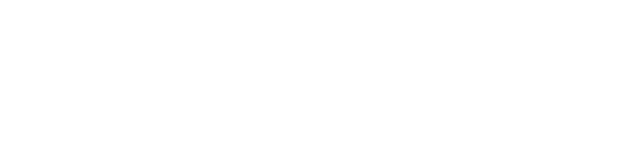
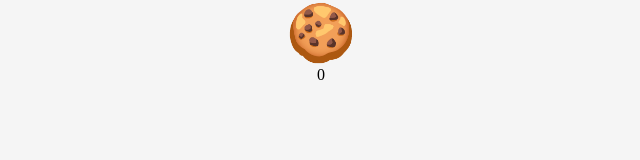
Before and after one commit to marven250/5exercisesMorningReview, a plain HTML site: page DOM Events/index.html in a window 1280 px wide. Shown: the whole page, without its empty margins (319-959 px from the left). Drawn offline with Linux system fonts and the light colour scheme.

Commit message:
cookie clicker solution draft

```diff
--- a/DOM Events/index.html
+++ b/DOM Events/index.html
@@ -8,5 +8,11 @@
     <script src="index.js"></script>
     <title>DOM Events</title>
   </head>
-  <body></body>
+  <body>
+    <!-- cookie clicker -->
+    <section id="cookieClicker">
+      <h1 id="cookie">🍪</h1>
+      <p id="counter">0</p>
+    </section>
+  </body>
 </html>
--- a/DOM Events/index.js
+++ b/DOM Events/index.js
@@ -1 +1,8 @@
-document.addEventListener("DOMContentLoaded", function () {});
+document.addEventListener("DOMContentLoaded", function () {
+  const cookie = document.querySelector("#cookie");
+  const counter = document.querySelector("#counter");
+  console.log(cookie);
+  cookie.addEventListener("click", function () {
+    counter.textContent++;
+  });
+});
--- a/DOM Events/style.css
+++ b/DOM Events/style.css
@@ -0,0 +1,27 @@
+* {
+  margin: 0;
+  padding: 0;
+  box-sizing: border-box;
+}
+/* center layout */
+body {
+  display: flex;
+  flex-direction: column;
+  justify-content: start;
+  align-items: center;
+  height: 100vh;
+  background-color: #f5f5f5;
+}
+#cookieClicker {
+  display: flex;
+  flex-direction: column;
+  justify-content: center;
+  align-items: center;
+  width: 100%;
+}
+#cookie {
+  font-size: 3.5rem;
+}
+#cookie:hover {
+  cursor: pointer;
+}
```
